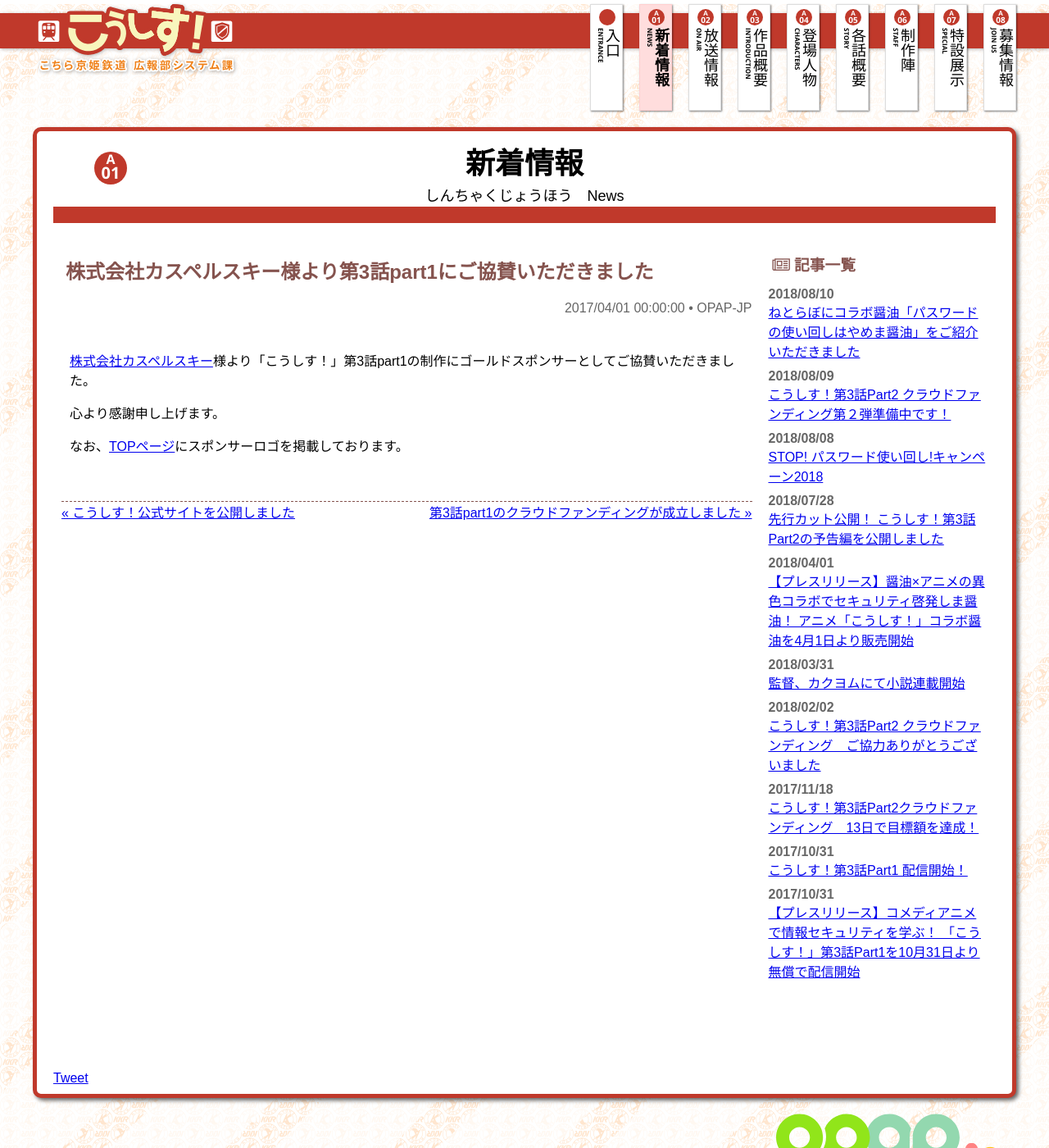
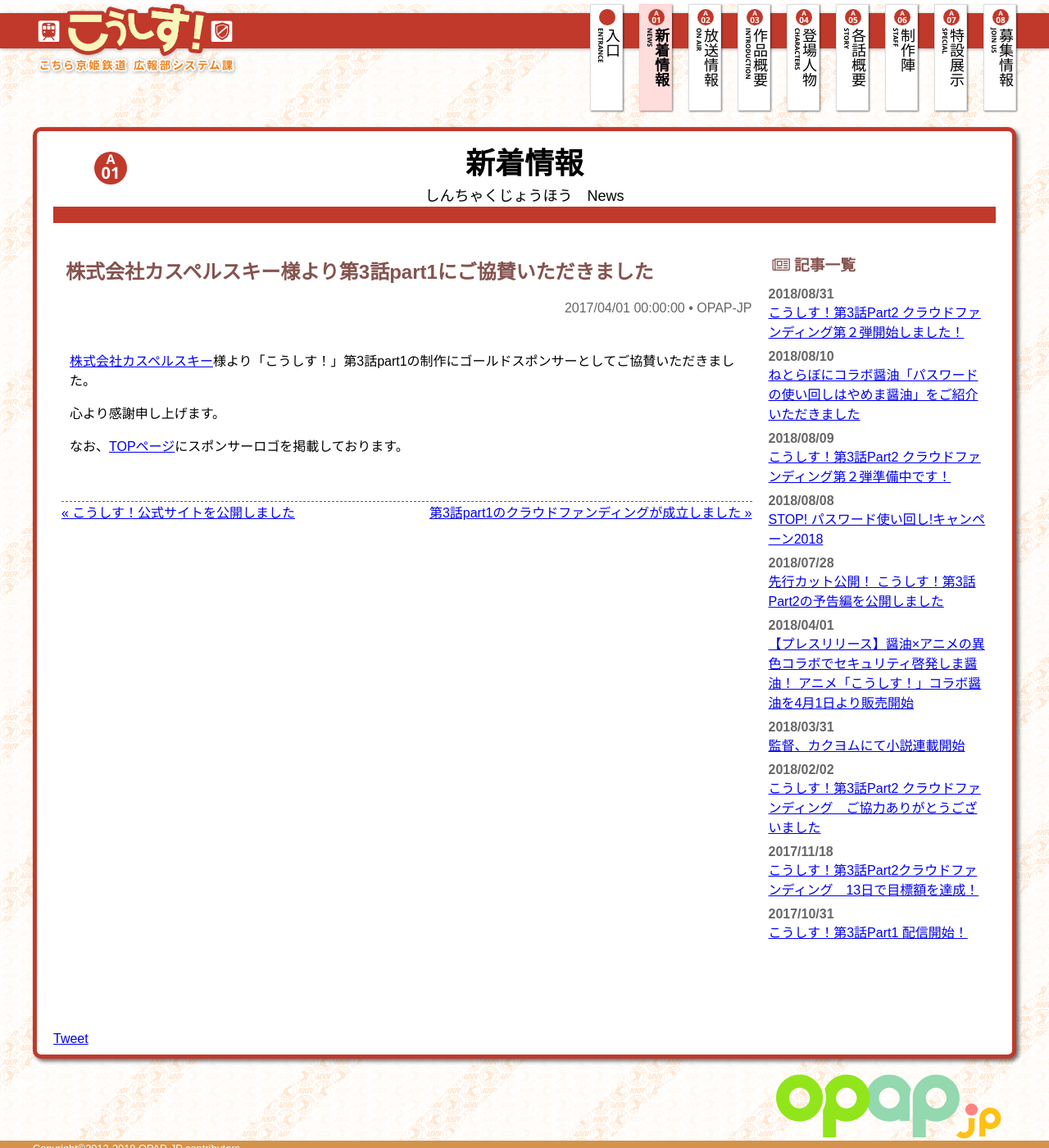
Before and after one commit to kosys/kosys.github.io, a Jekyll site: the page built from _posts/2017-04-01-sponsor-kaspersky.md, in a window 1280 px wide and 1400 px high. Shown: the whole window at 82% size. Built offline with Jekyll 4.4.1, drawn with Linux system fonts in a browser that asks for light colours; some web fonts are replaced; comment, search, counter and statistics services are not loaded.

Commit message:
クラウドファンディング開始

```diff
--- /dev/null
+++ b/_posts/2019-08-31-readyfor-start.md
@@ -0,0 +1,25 @@
+---
+layout: post
+title: 'こうしす！第3話Part2 クラウドファンディング第２弾開始しました！'
+author: Open Process Animation Project Japan
+date: 2018-08-31 23:00:00 +0900
+category: news
+---
+
+READYFORにてこうしす！第3話Part2 クラウドファンディング第２弾開始しました！
+
+**実施期間は2018/08/31（金）～2018/10/01（月）です！**
+
+ぜひご協力のほどよろしくお願いいたします。
+
+
+<div style="font-size: 130%" markdown="1">
+[<i class="fa fa-arrow-right"></i>クラウドファンディングページはこちら](https://readyfor.jp/projects/kosys-ep03-part2-2)
+</div>
+
+
+
+予告編
+<div style="width: 100%; height: 0; padding-bottom: 56.25%; position: relative;">
+<iframe style="width: 100%; height: 100%; position: absolute;" src="https://www.youtube.com/embed/vYIq8O41SeY" frameborder="0" allow="autoplay; encrypted-media" allowfullscreen></iframe>
+</div>
--- a/index.html
+++ b/index.html
@@ -54,8 +54,8 @@
             <section>
                 <h2>お知らせ</h2>
                 <p>
-                    <a style="font-weight: bold; font-size: 150%; color: red;" href='{{ "/joinus/supporter.html" | relative_url }}'><i class="fa fa-exclamation-circle"></i> 協賛企業募集中！</a><br />
-                    アニメ「こうしす！」の制作を滞りなく進行するためには、貴社のご協力が必要です！ ぜひご検討いただければ幸いです。 詳細は<a href='{{ "/joinus/supporter.html" | relative_url }}'>こちら</a>から！
+                    <a style="font-weight: bold; font-size: 150%; color: red;" href="https://readyfor.jp/projects/kosys-ep03-part2-2"><i class="fa fa-exclamation-circle"></i> クラウドファンディング実施中！ 10/01まで</a><br />
+                    アニメ「こうしす！」の制作を滞りなく進行するためには、皆様のご協力が必要です！ ぜひご検討いただければ幸いです。 詳細は<a href='https://readyfor.jp/projects/kosys-ep03-part2-2'>こちら</a>から！
                 </p>
                 <p>
                     <span style="font-weight: bold;"><i class="fa fa-exclamation-circle"></i> 2018年4月１日　コラボ醤油発売！</span><br />
```
